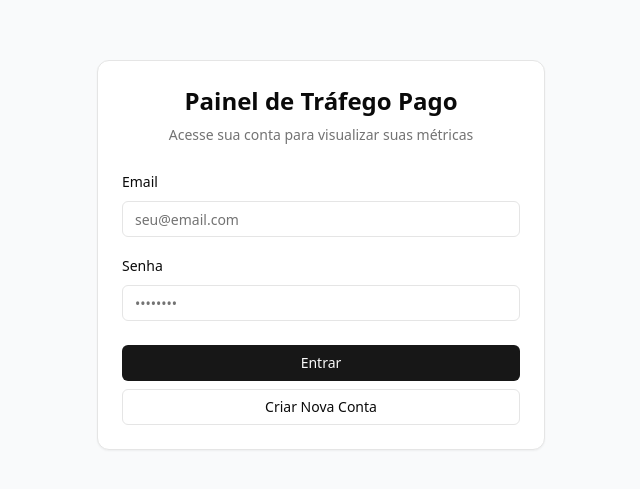
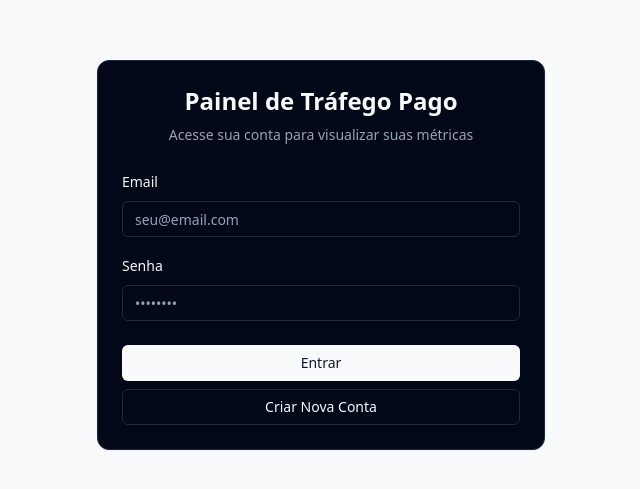
Before and after one commit to Igor-Macedo-BIG/Potal-BIG, a Next.js app: page / in a window 1280 px wide. Shown: the part 145-634 px from the top of the page, without its empty margins (319-959 px from the left). Built offline with nearby package versions, Linux system fonts and the light colour scheme; no server answers; the database is empty.

Commit message:
feat: adicionar suporte completo a 3 temas (sistema/clean/dark)

```diff
--- a/src/app/globals.css
+++ b/src/app/globals.css
@@ -66,3 +66,69 @@
     color: hsl(var(--foreground));
   }
 }
+
+/* Tema Sistema (Dark tecnológico - padrão) */
+.theme-sistema {
+  --background: 222.2 84% 4.9%;
+  --foreground: 210 40% 98%;
+  --card: 222.2 84% 4.9%;
+  --card-foreground: 210 40% 98%;
+  --popover: 222.2 84% 4.9%;
+  --popover-foreground: 210 40% 98%;
+  --primary: 210 40% 98%;
+  --primary-foreground: 222.2 47% 11%;
+  --secondary: 217.2 32.6% 17.5%;
+  --secondary-foreground: 210 40% 98%;
+  --muted: 217.2 32.6% 17.5%;
+  --muted-foreground: 215 20.2% 65.1%;
+  --accent: 217.2 32.6% 17.5%;
+  --accent-foreground: 210 40% 98%;
+  --destructive: 0 62.8% 30.6%;
+  --border: 217.2 32.6% 17.5%;
+  --input: 217.2 32.6% 17.5%;
+  --ring: 212.7 26.8% 83.9%;
+}
+
+/* Tema Clean (Light moderno) */
+.theme-clean {
+  --background: 0 0% 100%;
+  --foreground: 222.2 84% 4.9%;
+  --card: 0 0% 100%;
+  --card-foreground: 222.2 84% 4.9%;
+  --popover: 0 0% 100%;
+  --popover-foreground: 222.2 84% 4.9%;
+  --primary: 221.2 83.2% 53.3%;
+  --primary-foreground: 210 40% 98%;
+  --secondary: 210 40% 96.1%;
+  --secondary-foreground: 222.2 47.4% 11.2%;
+  --muted: 210 40% 96.1%;
+  --muted-foreground: 215.4 16.3% 46.9%;
+  --accent: 210 40% 96.1%;
+  --accent-foreground: 222.2 47.4% 11.2%;
+  --destructive: 0 84.2% 60.2%;
+  --border: 214.3 31.8% 91.4%;
+  --input: 214.3 31.8% 91.4%;
+  --ring: 221.2 83.2% 53.3%;
+}
+
+/* Tema Dark (Minimalista escuro) */
+.theme-dark {
+  --background: 224 71% 4%;
+  --foreground: 213 31% 91%;
+  --card: 224 71% 4%;
+  --card-foreground: 213 31% 91%;
+  --popover: 224 71% 4%;
+  --popover-foreground: 213 31% 91%;
+  --primary: 263 70% 50%;
+  --primary-foreground: 210 40% 98%;
+  --secondary: 215 27.9% 16.9%;
+  --secondary-foreground: 210 40% 98%;
+  --muted: 215 27.9% 16.9%;
+  --muted-foreground: 217.9 10.6% 64.9%;
+  --accent: 215 27.9% 16.9%;
+  --accent-foreground: 210 40% 98%;
+  --destructive: 0 62.8% 30.6%;
+  --border: 215 27.9% 16.9%;
+  --input: 215 27.9% 16.9%;
+  --ring: 263 70% 50%;
+}
```
